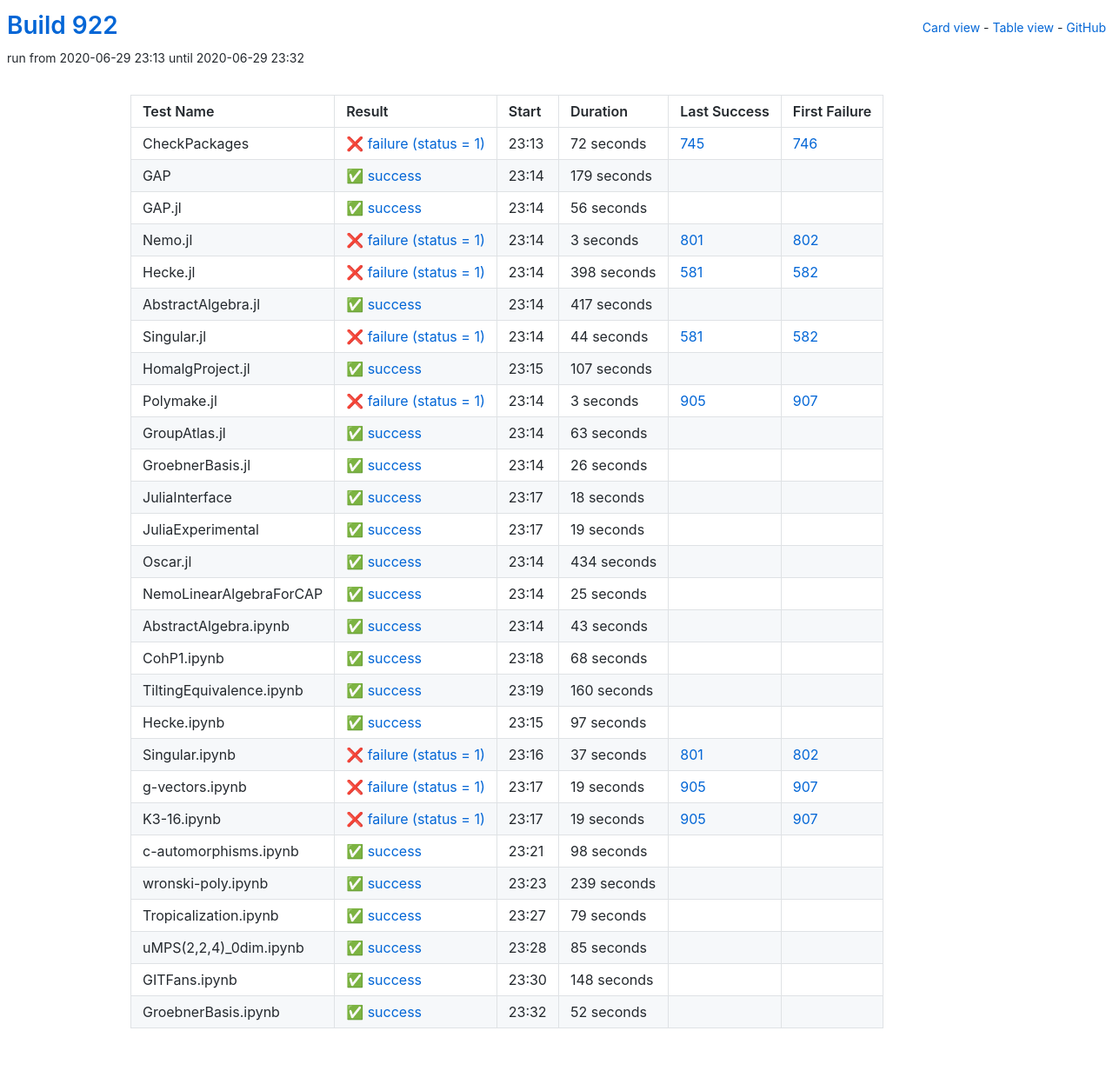
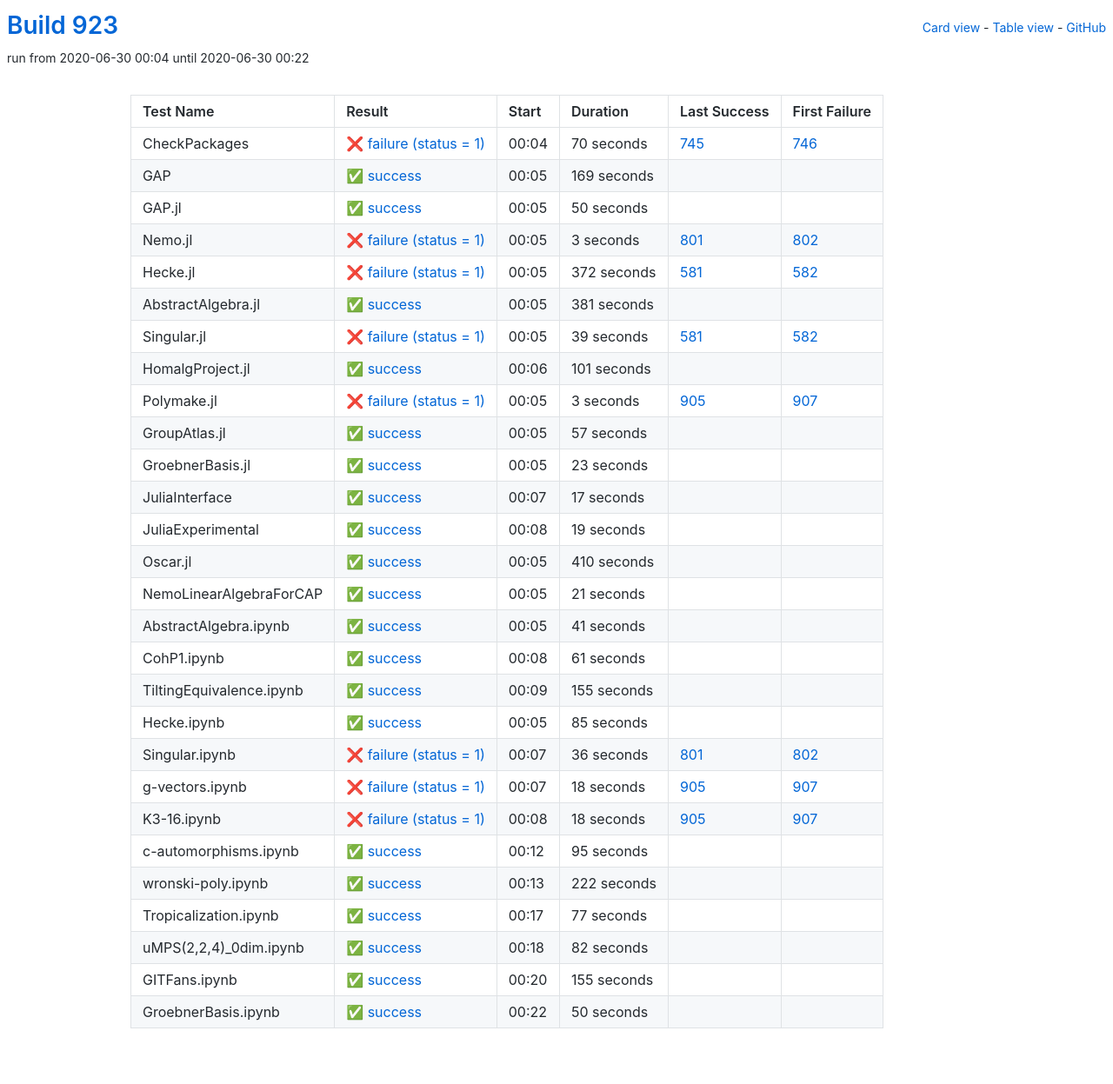
Before and after one commit to oscar-system/oscar-ci-status-1.4, a Jekyll site: the page built from table.html, in a window 1280 px wide. Shown: the whole page at 87% size. Built offline with Jekyll 4.4.1, drawn with Linux system fonts in a browser that asks for light colours.

Commit message:
Build #923

```diff
--- a/_data/ci.yml
+++ b/_data/ci.yml
@@ -1,6 +1,6 @@
 ---
-build: 922
-build_url: https://oscarci.mathematik.uni-kl.de/job/oscar-julia-1.4/922/
+build: 923
+build_url: https://oscarci.mathematik.uni-kl.de/job/oscar-julia-1.4/923/
 job: oscar-julia-1.4
 organization: oscar-system
 repo: oscar-ci-status-1.4
@@ -8,44 +8,44 @@ repourl: https://github.com/oscar-system/oscar-ci-status-1.4
 tests:
 - name: CheckPackages
   id: checkpackages
-  log: https://oscarci.mathematik.uni-kl.de/job/oscar-julia-1.4/922/artifact/logs/build-922/CheckPackages.log
-  start: 2020-06-29 23:13
+  log: https://oscarci.mathematik.uni-kl.de/job/oscar-julia-1.4/923/artifact/logs/build-923/CheckPackages.log
+  start: 2020-06-30 00:04
   success: false
   exitcode: 1
   status: failure
-  duration: 72
+  duration: 70
   last_success: 745
   last_success_url: https://oscarci.mathematik.uni-kl.de/job/oscar-julia-1.4/745/
   first_failure: 746
   first_failure_url: https://oscarci.mathematik.uni-kl.de/job/oscar-julia-1.4/746/
 - name: GAP
   id: gap
-  log: https://oscarci.mathematik.uni-kl.de/job/oscar-julia-1.4/922/artifact/logs/build-922/GAP.log
-  start: 2020-06-29 23:14
+  log: https://oscarci.mathematik.uni-kl.de/job/oscar-julia-1.4/923/artifact/logs/build-923/GAP.log
+  start: 2020-06-30 00:05
   success: true
   exitcode: 0
   status: success
-  duration: 179
+  duration: 169
   last_success: false
   last_success_url:
   first_failure: false
   first_failure_url:
 - name: GAP.jl
   id: gap-jl
-  log: https://oscarci.mathematik.uni-kl.de/job/oscar-julia-1.4/922/artifact/logs/build-922/GAP.jl.log
-  start: 2020-06-29 23:14
+  log: https://oscarci.mathematik.uni-kl.de/job/oscar-julia-1.4/923/artifact/logs/build-923/GAP.jl.log
+  start: 2020-06-30 00:05
   success: true
   exitcode: 0
   status: success
-  duration: 56
+  duration: 50
   last_success: false
   last_success_url:
   first_failure: false
   first_failure_url:
 - name: Nemo.jl
   id: nemo-jl
-  log: https://oscarci.mathematik.uni-kl.de/job/oscar-julia-1.4/922/artifact/logs/build-922/Nemo.jl.log
-  start: 2020-06-29 23:14
+  log: https://oscarci.mathematik.uni-kl.de/job/oscar-julia-1.4/923/artifact/logs/build-923/Nemo.jl.log
+  start: 2020-06-30 00:05
   success: false
   exitcode: 1
   status: failure
@@ -56,56 +56,56 @@ tests:
   first_failure_url: https://oscarci.mathematik.uni-kl.de/job/oscar-julia-1.4/802/
 - name: Hecke.jl
   id: hecke-jl
-  log: https://oscarci.mathematik.uni-kl.de/job/oscar-julia-1.4/922/artifact/logs/build-922/Hecke.jl.log
-  start: 2020-06-29 23:14
+  log: https://oscarci.mathematik.uni-kl.de/job/oscar-julia-1.4/923/artifact/logs/build-923/Hecke.jl.log
+  start: 2020-06-30 00:05
   success: false
   exitcode: 1
   status: failure
-  duration: 398
+  duration: 372
   last_success: 581
   last_success_url: https://oscarci.mathematik.uni-kl.de/job/oscar-julia-1.4/581/
   first_failure: 582
   first_failure_url: https://oscarci.mathematik.uni-kl.de/job/oscar-julia-1.4/582/
 - name: AbstractAlgebra.jl
   id: abstractalgebra-jl
-  log: https://oscarci.mathematik.uni-kl.de/job/oscar-julia-1.4/922/artifact/logs/build-922/AbstractAlgebra.jl.log
-  start: 2020-06-29 23:14
+  log: https://oscarci.mathematik.uni-kl.de/job/oscar-julia-1.4/923/artifact/logs/build-923/AbstractAlgebra.jl.log
+  start: 2020-06-30 00:05
   success: true
   exitcode: 0
   status: success
-  duration: 417
+  duration: 381
   last_success: false
   last_success_url:
   first_failure: false
   first_failure_url:
 - name: Singular.jl
   id: singular-jl
-  log: https://oscarci.mathematik.uni-kl.de/job/oscar-julia-1.4/922/artifact/logs/build-922/Singular.jl.log
-  start: 2020-06-29 23:14
+  log: https://oscarci.mathematik.uni-kl.de/job/oscar-julia-1.4/923/artifact/logs/build-923/Singular.jl.log
+  start: 2020-06-30 00:05
   success: false
   exitcode: 1
   status: failure
-  duration: 44
+  duration: 39
   last_success: 581
   last_success_url: https://oscarci.mathematik.uni-kl.de/job/oscar-julia-1.4/581/
   first_failure: 582
   first_failure_url: https://oscarci.mathematik.uni-kl.de/job/oscar-julia-1.4/582/
 - name: HomalgProject.jl
   id: homalgproject-jl
-  log: https://oscarci.mathematik.uni-kl.de/job/oscar-julia-1.4/922/artifact/logs/build-922/HomalgProject.jl.log
-  start: 2020-06-29 23:15
+  log: https://oscarci.mathematik.uni-kl.de/job/oscar-julia-1.4/923/artifact/logs/build-923/HomalgProject.jl.log
+  start: 2020-06-30 00:06
   success: true
   exitcode: 0
   status: success
-  duration: 107
+  duration: 101
   last_success: false
   last_success_url:
   first_failure: false
   first_failure_url:
 - name: Polymake.jl
   id: polymake-jl
-  log: https://oscarci.mathematik.uni-kl.de/job/oscar-julia-1.4/922/artifact/logs/build-922/Polymake.jl.log
-  start: 2020-06-29 23:14
+  log: https://oscarci.mathematik.uni-kl.de/job/oscar-julia-1.4/923/artifact/logs/build-923/Polymake.jl.log
+  start: 2020-06-30 00:05
   success: false
   exitcode: 1
   status: failure
@@ -116,44 +116,44 @@ tests:
   first_failure_url: https://oscarci.mathematik.uni-kl.de/job/oscar-julia-1.4/907/
 - name: GroupAtlas.jl
   id: groupatlas-jl
-  log: https://oscarci.mathematik.uni-kl.de/job/oscar-julia-1.4/922/artifact/logs/build-922/GroupAtlas.jl.log
-  start: 2020-06-29 23:14
+  log: https://oscarci.mathematik.uni-kl.de/job/oscar-julia-1.4/923/artifact/logs/build-923/GroupAtlas.jl.log
+  start: 2020-06-30 00:05
   success: true
   exitcode: 0
   status: success
-  duration: 63
+  duration: 57
   last_success: false
   last_success_url:
   first_failure: false
   first_failure_url:
 - name: GroebnerBasis.jl
   id: groebnerbasis-jl
-  log: https://oscarci.mathematik.uni-kl.de/job/oscar-julia-1.4/922/artifact/logs/build-922/GroebnerBasis.jl.log
-  start: 2020-06-29 23:14
+  log: https://oscarci.mathematik.uni-kl.de/job/oscar-julia-1.4/923/artifact/logs/build-923/GroebnerBasis.jl.log
+  start: 2020-06-30 00:05
   success: true
   exitcode: 0
   status: success
-  duration: 26
+  duration: 23
   last_success: false
   last_success_url:
   first_failure: false
   first_failure_url:
 - name: JuliaInterface
   id: juliainterface
-  log: https://oscarci.mathematik.uni-kl.de/job/oscar-julia-1.4/922/artifact/logs/build-922/JuliaInterface.log
-  start: 2020-06-29 23:17
+  log: https://oscarci.mathematik.uni-kl.de/job/oscar-julia-1.4/923/artifact/logs/build-923/JuliaInterface.log
+  start: 2020-06-30 00:07
   success: true
   exitcode: 0
   status: success
-  duration: 18
+  duration: 17
   last_success: false
   last_success_url:
   first_failure: false
   first_failure_url:
 - name: JuliaExperimental
   id: juliaexperimental
-  log: https://oscarci.mathematik.uni-kl.de/job/oscar-julia-1.4/922/artifact/logs/build-922/JuliaExperimental.log
-  start: 2020-06-29 23:17
+  log: https://oscarci.mathematik.uni-kl.de/job/oscar-julia-1.4/923/artifact/logs/build-923/JuliaExperimental.log
+  start: 2020-06-30 00:08
   success: true
   exitcode: 0
   status: success
@@ -164,152 +164,68 @@ tests:
   first_failure_url:
 - name: Oscar.jl
   id: oscar-jl
-  log: https://oscarci.mathematik.uni-kl.de/job/oscar-julia-1.4/922/artifact/logs/build-922/Oscar.jl.log
-  start: 2020-06-29 23:14
+  log: https://oscarci.mathematik.uni-kl.de/job/oscar-julia-1.4/923/artifact/logs/build-923/Oscar.jl.log
+  start: 2020-06-30 00:05
   success: true
   exitcode: 0
   status: success
-  duration: 434
+  duration: 410
   last_success: false
   last_success_url:
   first_failure: false
   first_failure_url:
 - name: NemoLinearAlgebraForCAP
   id: nemolinearalgebraforcap
-  log: https://oscarci.mathematik.uni-kl.de/job/oscar-julia-1.4/922/artifact/logs/build-922/NemoLinearAlgebraForCAP.log
-  start: 2020-06-29 23:14
+  log: https://oscarci.mathematik.uni-kl.de/job/oscar-julia-1.4/923/artifact/logs/build-923/NemoLinearAlgebraForCAP.log
+  start: 2020-06-30 00:05
   success: true
   exitcode: 0
   status: success
-  duration: 25
+  duration: 21
   last_success: false
   last_success_url:
   first_failure: false
   first_failure_url:
 - name: AbstractAlgebra.ipynb
   id: abstractalgebra-ipynb
-  log: https://oscarci.mathematik.uni-kl.de/job/oscar-julia-1.4/922/artifact/logs/build-922/AbstractAlgebra.ipynb.log
-  start: 2020-06-29 23:14
+  log: https://oscarci.mathematik.uni-kl.de/job/oscar-julia-1.4/923/artifact/logs/build-923/AbstractAlgebra.ipynb.log
+  start: 2020-06-30 00:05
   success: true
   exitcode: 0
   status: success
-  duration: 43
+  duration: 41
   last_success: false
   last_success_url:
   first_failure: false
   first_failure_url:
 - name: CohP1.ipynb
   id: cohp1-ipynb
-  log: https://oscarci.mathematik.uni-kl.de/job/oscar-julia-1.4/922/artifact/logs/build-922/CohP1.ipynb.log
-  start: 2020-06-29 23:18
+  log: https://oscarci.mathematik.uni-kl.de/job/oscar-julia-1.4/923/artifact/logs/build-923/CohP1.ipynb.log
+  start: 2020-06-30 00:08
   success: true
   exitcode: 0
   status: success
-  duration: 68
+  duration: 61
   last_success: false
   last_success_url:
   first_failure: false
   first_failure_url:
 - name: TiltingEquivalence.ipynb
   id: tiltingequivalence-ipynb
-  log: https://oscarci.mathematik.uni-kl.de/job/oscar-julia-1.4/922/artifact/logs/build-922/TiltingEquivalence.ipynb.log
-  start: 2020-06-29 23:19
+  log: https://oscarci.mathematik.uni-kl.de/job/oscar-julia-1.4/923/artifact/logs/build-923/TiltingEquivalence.ipynb.log
+  start: 2020-06-30 00:09
   success: true
   exitcode: 0
   status: success
-  duration: 160
+  duration: 155
   last_success: false
   last_success_url:
   first_failure: false
   first_failure_url:
 - name: Hecke.ipynb
   id: hecke-ipynb
-  log: https://oscarci.mathematik.uni-kl.de/job/oscar-julia-1.4/922/artifact/logs/build-922/Hecke.ipynb.log
-  start: 2020-06-29 23:15
-  success: true
-  exitcode: 0
-  status: success
-  duration: 97
-  last_success: false
-  last_success_url:
-  first_failure: false
-  first_failure_url:
-- name: Singular.ipynb
-  id: singular-ipynb
-  log: https://oscarci.mathematik.uni-kl.de/job/oscar-julia-1.4/922/artifact/logs/build-922/Singular.ipynb.log
-  start: 2020-06-29 23:16
-  success: false
-  exitcode: 1
-  status: failure
-  duration: 37
-  last_success: 801
-  last_success_url: https://oscarci.mathematik.uni-kl.de/job/oscar-julia-1.4/801/
-  first_failure: 802
-  first_failure_url: https://oscarci.mathematik.uni-kl.de/job/oscar-julia-1.4/802/
-- name: g-vectors.ipynb
-  id: g-vectors-ipynb
-  log: https://oscarci.mathematik.uni-kl.de/job/oscar-julia-1.4/922/artifact/logs/build-922/g-vectors.ipynb.log
-  start: 2020-06-29 23:17
-  success: false
-  exitcode: 1
-  status: failure
-  duration: 19
-  last_success: 905
-  last_success_url: https://oscarci.mathematik.uni-kl.de/job/oscar-julia-1.4/905/
-  first_failure: 907
-  first_failure_url: https://oscarci.mathematik.uni-kl.de/job/oscar-julia-1.4/907/
-- name: K3-16.ipynb
-  id: k3-16-ipynb
-  log: https://oscarci.mathematik.uni-kl.de/job/oscar-julia-1.4/922/artifact/logs/build-922/K3-16.ipynb.log
-  start: 2020-06-29 23:17
-  success: false
-  exitcode: 1
-  status: failure
-  duration: 19
-  last_success: 905
-  last_success_url: https://oscarci.mathematik.uni-kl.de/job/oscar-julia-1.4/905/
-  first_failure: 907
-  first_failure_url: https://oscarci.mathematik.uni-kl.de/job/oscar-julia-1.4/907/
-- name: c-automorphisms.ipynb
-  id: c-automorphisms-ipynb
-  log: https://oscarci.mathematik.uni-kl.de/job/oscar-julia-1.4/922/artifact/logs/build-922/c-automorphisms.ipynb.log
-  start: 2020-06-29 23:21
-  success: true
-  exitcode: 0
-  status: success
-  duration: 98
-  last_success: false
-  last_success_url:
-  first_failure: false
-  first_failure_url:
-- name: wronski-poly.ipynb
-  id: wronski-poly-ipynb
-  log: https://oscarci.mathematik.uni-kl.de/job/oscar-julia-1.4/922/artifact/logs/build-922/wronski-poly.ipynb.log
-  start: 2020-06-29 23:23
-  success: true
-  exitcode: 0
-  status: success
-  duration: 239
-  last_success: false
-  last_success_url:
-  first_failure: false
-  first_failure_url:
-- name: Tropicalization.ipynb
-  id: tropicalization-ipynb
-  log: https://oscarci.mathematik.uni-kl.de/job/oscar-julia-1.4/922/artifact/logs/build-922/Tropicalization.ipynb.log
-  start: 2020-06-29 23:27
-  success: true
-  exitcode: 0
-  status: success
-  duration: 79
-  last_success: false
-  last_success_url:
-  first_failure: false
-  first_failure_url:
-- name: uMPS(2,2,4)_0dim.ipynb
-  id: umps-2-2-4-0dim-ipynb
-  log: https://oscarci.mathematik.uni-kl.de/job/oscar-julia-1.4/922/artifact/logs/build-922/uMPS-2-2-4-_0dim.ipynb.log
-  start: 2020-06-29 23:28
+  log: https://oscarci.mathematik.uni-kl.de/job/oscar-julia-1.4/923/artifact/logs/build-923/Hecke.ipynb.log
+  start: 2020-06-30 00:05
   success: true
   exitcode: 0
   status: success
@@ -318,26 +234,110 @@ tests:
   last_success_url:
   first_failure: false
   first_failure_url:
-- name: GITFans.ipynb
-  id: gitfans-ipynb
-  log: https://oscarci.mathematik.uni-kl.de/job/oscar-julia-1.4/922/artifact/logs/build-922/GITFans.ipynb.log
-  start: 2020-06-29 23:30
+- name: Singular.ipynb
+  id: singular-ipynb
+  log: https://oscarci.mathematik.uni-kl.de/job/oscar-julia-1.4/923/artifact/logs/build-923/Singular.ipynb.log
+  start: 2020-06-30 00:07
+  success: false
+  exitcode: 1
+  status: failure
+  duration: 36
+  last_success: 801
+  last_success_url: https://oscarci.mathematik.uni-kl.de/job/oscar-julia-1.4/801/
+  first_failure: 802
+  first_failure_url: https://oscarci.mathematik.uni-kl.de/job/oscar-julia-1.4/802/
+- name: g-vectors.ipynb
+  id: g-vectors-ipynb
+  log: https://oscarci.mathematik.uni-kl.de/job/oscar-julia-1.4/923/artifact/logs/build-923/g-vectors.ipynb.log
+  start: 2020-06-30 00:07
+  success: false
+  exitcode: 1
+  status: failure
+  duration: 18
+  last_success: 905
+  last_success_url: https://oscarci.mathematik.uni-kl.de/job/oscar-julia-1.4/905/
+  first_failure: 907
+  first_failure_url: https://oscarci.mathematik.uni-kl.de/job/oscar-julia-1.4/907/
+- name: K3-16.ipynb
+  id: k3-16-ipynb
+  log: https://oscarci.mathematik.uni-kl.de/job/oscar-julia-1.4/923/artifact/logs/build-923/K3-16.ipynb.log
+  start: 2020-06-30 00:08
+  success: false
+  exitcode: 1
+  status: failure
+  duration: 18
+  last_success: 905
+  last_success_url: https://oscarci.mathematik.uni-kl.de/job/oscar-julia-1.4/905/
+  first_failure: 907
+  first_failure_url: https://oscarci.mathematik.uni-kl.de/job/oscar-julia-1.4/907/
+- name: c-automorphisms.ipynb
+  id: c-automorphisms-ipynb
+  log: https://oscarci.mathematik.uni-kl.de/job/oscar-julia-1.4/923/artifact/logs/build-923/c-automorphisms.ipynb.log
+  start: 2020-06-30 00:12
   success: true
   exitcode: 0
   status: success
-  duration: 148
+  duration: 95
+  last_success: false
+  last_success_url:
+  first_failure: false
+  first_failure_url:
+- name: wronski-poly.ipynb
+  id: wronski-poly-ipynb
+  log: https://oscarci.mathematik.uni-kl.de/job/oscar-julia-1.4/923/artifact/logs/build-923/wronski-poly.ipynb.log
+  start: 2020-06-30 00:13
+  success: true
+  exitcode: 0
+  status: success
+  duration: 222
+  last_success: false
+  last_success_url:
+  first_failure: false
+  first_failure_url:
+- name: Tropicalization.ipynb
+  id: tropicalization-ipynb
+  log: https://oscarci.mathematik.uni-kl.de/job/oscar-julia-1.4/923/artifact/logs/build-923/Tropicalization.ipynb.log
+  start: 2020-06-30 00:17
+  success: true
+  exitcode: 0
+  status: success
+  duration: 77
+  last_success: false
+  last_success_url:
+  first_failure: false
+  first_failure_url:
+- name: uMPS(2,2,4)_0dim.ipynb
+  id: umps-2-2-4-0dim-ipynb
+  log: https://oscarci.mathematik.uni-kl.de/job/oscar-julia-1.4/923/artifact/logs/build-923/uMPS-2-2-4-_0dim.ipynb.log
+  start: 2020-06-30 00:18
+  success: true
+  exitcode: 0
+  status: success
+  duration: 82
+  last_success: false
+  last_success_url:
+  first_failure: false
+  first_failure_url:
+- name: GITFans.ipynb
+  id: gitfans-ipynb
+  log: https://oscarci.mathematik.uni-kl.de/job/oscar-julia-1.4/923/artifact/logs/build-923/GITFans.ipynb.log
+  start: 2020-06-30 00:20
+  success: true
+  exitcode: 0
+  status: success
+  duration: 155
   last_success: false
   last_success_url:
   first_failure: false
   first_failure_url:
 - name: GroebnerBasis.ipynb
   id: groebnerbasis-ipynb
-  log: https://oscarci.mathematik.uni-kl.de/job/oscar-julia-1.4/922/artifact/logs/build-922/GroebnerBasis.ipynb.log
-  start: 2020-06-29 23:32
+  log: https://oscarci.mathematik.uni-kl.de/job/oscar-julia-1.4/923/artifact/logs/build-923/GroebnerBasis.ipynb.log
+  start: 2020-06-30 00:22
   success: true
   exitcode: 0
   status: success
-  duration: 52
+  duration: 50
   last_success: false
   last_success_url:
   first_failure: false
```
Also changed, not shown: README.md.
